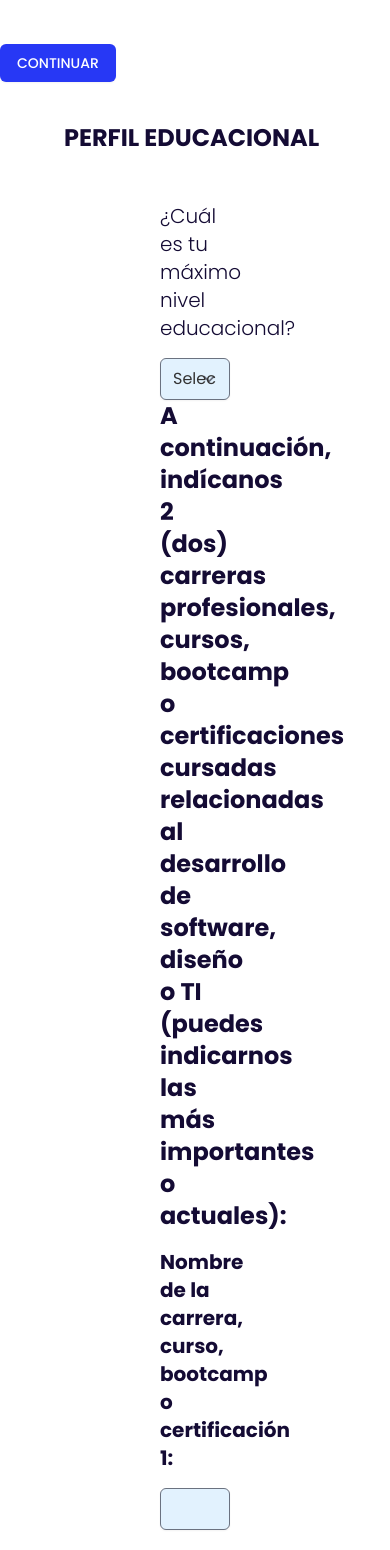
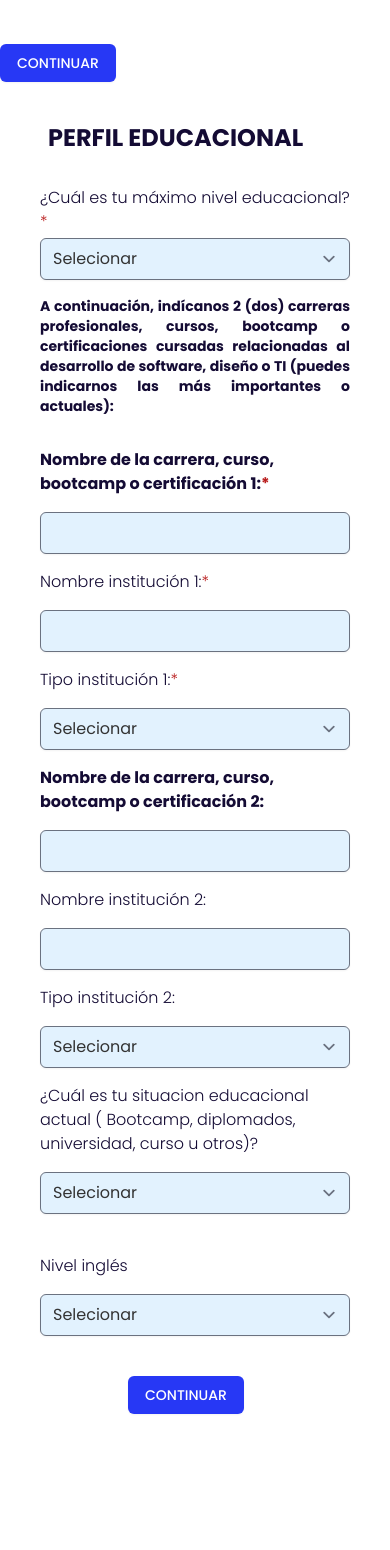
Before and after one commit to vecarope/ejemploReact, a React (Create React App) app: page /application in a window 390 px wide. Shown: the part 3422-4972 px from the top of the page. After the commit the page ends 4924 px from the top, so only its background shows below. Built offline with nearby package versions, Linux system fonts and the light colour scheme; what tw-elements would draw is missing.

Commit message:
Mobile view Education Profile

```diff
--- a/src/views/ApplicationForm/components/EducationProfile.jsx
+++ b/src/views/ApplicationForm/components/EducationProfile.jsx
@@ -23,12 +23,12 @@ export const EducationProfile = () =>
   ];
 
   const educationStatus = [
-      'Egresado',
-      'Titulado',
-      'En curso'
+    'Egresado',
+    'Titulado',
+    'En curso'
   ]
 
-  const englishLevel =[
+  const englishLevel = [
     'Ninguno',
     'Principiante A1',
     'Principiante A2',
@@ -41,19 +41,19 @@ export const EducationProfile = () =>
   return (
     <div className="mt-10  sm:mt-0">
       <div className="my-8 ">
-        <h3 className="text-2xl ml-16 font-sans font-bold text-[#140B34]">
+        <h3 className="text-2xl mx-12 md:ml-16 font-sans font-bold text-[#140B34]">
           PERFIL EDUCACIONAL
         </h3>
       </div>
       <div className="md:grid md:grid-cols-1  ">
         <div className="mt-5 my-4 md:col-span-7 md:mt-0">
-          <div className="grid grid-cols-6 mx-40 md:gap-x-6 md:gap-y-6">
+          <div className="grid grid-cols-6  mx-10 md:mx-40 md:gap-x-6 md:gap-y-6">
             <div className="col-span-6 sm:col-span-6">
               <label
                 htmlFor="typeInstitution"
-                className="block text-xl my-4 font-light text-[#140B34]"
+                className="block  md:text-xl md:my-4 font-light text-[#140B34]"
               >
-                ¿Cuál es tu máximo nivel educacional?
+                ¿Cuál es tu máximo nivel educacional?<span class=" text-red-700">*</span>
               </label>
               <select
                 id="typeInstitution"
@@ -65,24 +65,24 @@ export const EducationProfile = () =>
                 <option disabled selected>
                   Selecionar
                 </option>
-                { educationLevel.map(( educationLevel ) => (
-                  <option>{ educationLevel }</option>
+                {educationLevel.map((educationLevel) => (
+                  <option>{educationLevel}</option>
                 ))}
               </select>
             </div>
             <div className="col-span-6 sm:col-span-6">
-            <div
+              <div
                 htmlFor="stack"
-                className="block font-bold text-2xl text-[#140B34]"
+                className="block text-justify font-bold my-4 text-sm md:text-2xl text-[#140B34]"
               > A continuación, indícanos 2 (dos) carreras profesionales, cursos, bootcamp o certificaciones cursadas relacionadas al desarrollo de software, diseño o TI (puedes indicarnos las más importantes o actuales):
               </div>
-              </div>
+            </div>
             <div className="col-span-6 sm:col-span-6">
               <label
                 htmlFor=""
-                className="block text-xl my-4 font-sans font-bold text-[#140B34]"
+                className="block  md:text-xl my-4 font-sans font-bold text-[#140B34]"
               >
-                Nombre de la carrera, curso, bootcamp o certificación 1:
+                Nombre de la carrera, curso, bootcamp o certificación 1:<span class=" text-red-700">*</span>
               </label>
               <input
                 type="text"
@@ -97,9 +97,9 @@ export const EducationProfile = () =>
             <div className="col-span-6 sm:col-span-6">
               <label
                 htmlFor=""
-                className="block text-xl my-4 font-light text-[#140B34]"
+                className="block md:text-xl my-4 font-light text-[#140B34]"
               >
-                Nombre institución 1:
+                Nombre institución 1:<span class=" text-red-700">*</span>
               </label>
               <input
                 type="text"
@@ -114,9 +114,9 @@ export const EducationProfile = () =>
             <div className="col-span-6 sm:col-span-6">
               <label
                 htmlFor="typeInstitute"
-                className="block text-xl my-4 font-light text-[#140B34]"
+                className="block md:text-xl my-4 font-light text-[#140B34]"
               >
-                Tipo institución 1:
+                Tipo institución 1:<span class=" text-red-700">*</span>
               </label>
               <select
                 id="typeInstitute"
@@ -128,15 +128,15 @@ export const EducationProfile = () =>
                 <option disabled selected>
                   Selecionar
                 </option>
-                { typeInstitution.map(( typeInstitution ) => (
-                  <option>{ typeInstitution }</option>
+                {typeInstitution.map((typeInstitution) => (
+                  <option>{typeInstitution}</option>
                 ))}
               </select>
             </div>
             <div className="col-span-6 sm:col-span-6">
               <label
                 htmlFor=""
-                className="block text-xl my-4 font-sans font-bold text-[#140B34]"
+                className="block md:text-xl my-4 font-sans font-bold text-[#140B34]"
               >
                 Nombre de la carrera, curso, bootcamp o certificación 2:
               </label>
@@ -153,7 +153,7 @@ export const EducationProfile = () =>
             <div className="col-span-6 sm:col-span-6">
               <label
                 htmlFor=""
-                className="block text-xl my-4 font-light text-[#140B34]"
+                className="block md:text-xl my-4 font-light text-[#140B34]"
               >
                 Nombre institución 2:
               </label>
@@ -170,7 +170,7 @@ export const EducationProfile = () =>
             <div className="col-span-6 sm:col-span-6">
               <label
                 htmlFor="typeInstitute"
-                className="block text-xl my-4 font-light text-[#140B34]"
+                className="block md:text-xl my-4 font-light text-[#140B34]"
               >
                 Tipo institución 2:
               </label>
@@ -184,15 +184,15 @@ export const EducationProfile = () =>
                 <option disabled selected>
                   Selecionar
                 </option>
-                { typeInstitution.map(( typeInstitution ) => (
-                  <option>{ typeInstitution }</option>
+                {typeInstitution.map((typeInstitution) => (
+                  <option>{typeInstitution}</option>
                 ))}
               </select>
             </div>
             <div className="col-span-6 sm:col-span-4">
               <label
                 htmlFor="educationStatus"
-                className="block text-xl my-4 font-light text-[#140B34]"
+                className="block md:text-xl my-4 font-light text-[#140B34]"
               >
                 ¿Cuál es tu situacion educacional actual ( Bootcamp, diplomados, universidad, curso u otros)?
               </label>
@@ -206,15 +206,15 @@ export const EducationProfile = () =>
                 <option disabled selected>
                   Selecionar
                 </option>
-                { educationStatus.map(( educationStatus ) => (
-                  <option>{ educationStatus }</option>
+                {educationStatus.map((educationStatus) => (
+                  <option>{educationStatus}</option>
                 ))}
               </select>
             </div>
             <div className="col-span-6 sm:col-span-2 pt-6">
               <label
                 htmlFor="englishLevel"
-                className="block text-xl my-4 font-light text-[#140B34]"
+                className="block md:text-xl my-4 font-light text-[#140B34]"
               >
                 Nivel inglés
               </label>
@@ -228,11 +228,17 @@ export const EducationProfile = () =>
                 <option disabled selected>
                   Selecionar
                 </option>
-                { englishLevel.map(( englishLevel ) => (
-                  <option>{ englishLevel }</option>
+                {englishLevel.map((englishLevel) => (
+                  <option>{englishLevel}</option>
                 ))}
               </select>
             </div>
+          </div>
+          <div className='md:hidden'>
+            <button
+              type="submit"
+              className=" mx-32 my-10  rounded-md border border-transparent bg-[#2738F5] py-2 px-4  text-sm font-medium text-white shadow-sm hover:bg-[#2738F5]-700 focus:outline-none focus:ring-2 focus:ring-[#2738F5]-500 focus:ring-offset-2"
+            >CONTINUAR</button>
           </div>
         </div>
       </div>
```
